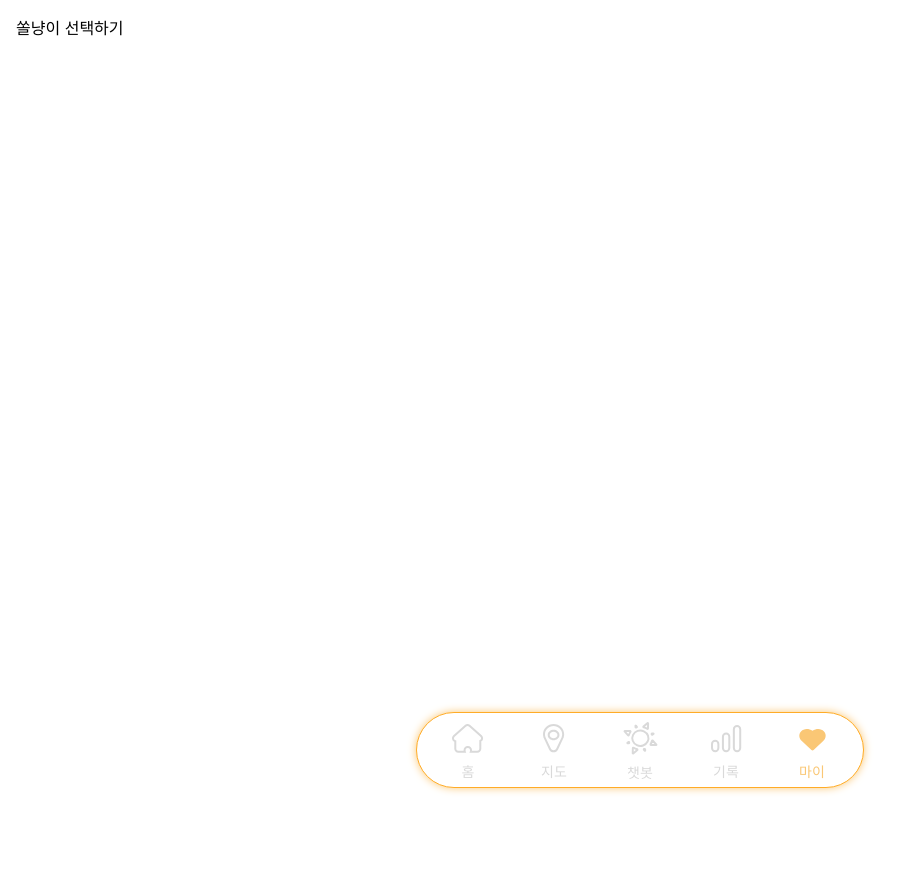
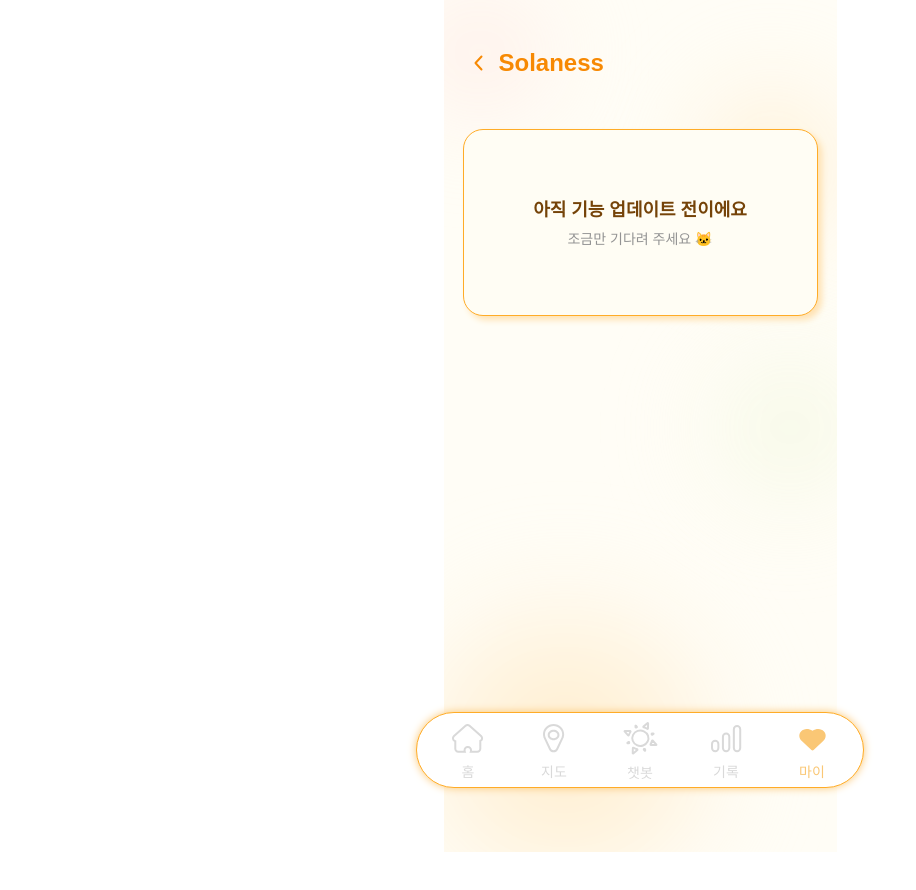
Before and after one commit to solaness/web, a React (Vite) app: page /my/edit/avatar in a window 1280 px wide. Shown: the top 890 px of the page, without its empty margins (0-916 px from the left). Before the commit the page ends 800 px from the top, so only its background shows below. Built offline with nearby package versions, Linux system fonts and the light colour scheme; no server answers; sample sign-in values are in the browser's storage.

Commit message:
fix: 쏠냥이 선택 화면 중비 중 안내 추가

```diff
--- a/src/pages/my/EditAvatar.tsx
+++ b/src/pages/my/EditAvatar.tsx
@@ -1,5 +1,38 @@
+import AppTitle from "../../components/shared/AppTitle";
+import BackgroundBlobs from "../../components/shared/BackgroundBlobs";
+import { useGoBack } from "../../hooks/useGoBack";
+
 function EditAvatar() {
-  return <div className="p-4">쏠냥이 선택하기</div>;
+  const goBack = useGoBack("/my/edit");
+
+  return (
+    <main
+      className="relative mx-auto min-h-[852px] w-full max-w-[393px] overflow-hidden bg-[#FFFDF6] px-[19px] pb-28 pt-6"
+      style={{
+        fontFamily:
+          '"Pretendard Variable", Pretendard, sans-serif',
+      }}
+    >
+      <BackgroundBlobs />
+
+      <header className="relative z-10 flex h-[78px] items-center">
+        <AppTitle
+          onBack={goBack}
+          titleClassName="text-[24px] font-bold text-[#F78903]"
+        />
+      </header>
+
+      <section className="relative z-10 mt-[27px] flex h-[187px] w-full flex-col items-center justify-center rounded-[20px] border border-[#FFAC27] bg-[#FFFDF4] px-5 text-center shadow-[4px_4px_6px_0_#FFE2B2]">
+        <p className="text-[18px] font-bold leading-[26px] text-[#754308]">
+          아직 기능 업데이트 전이에요
+        </p>
+
+        <p className="mt-[6px] text-[14px] leading-[20px] text-[#939393]">
+          조금만 기다려 주세요 🐱
+        </p>
+      </section>
+    </main>
+  );
 }
 
 export default EditAvatar;
```
